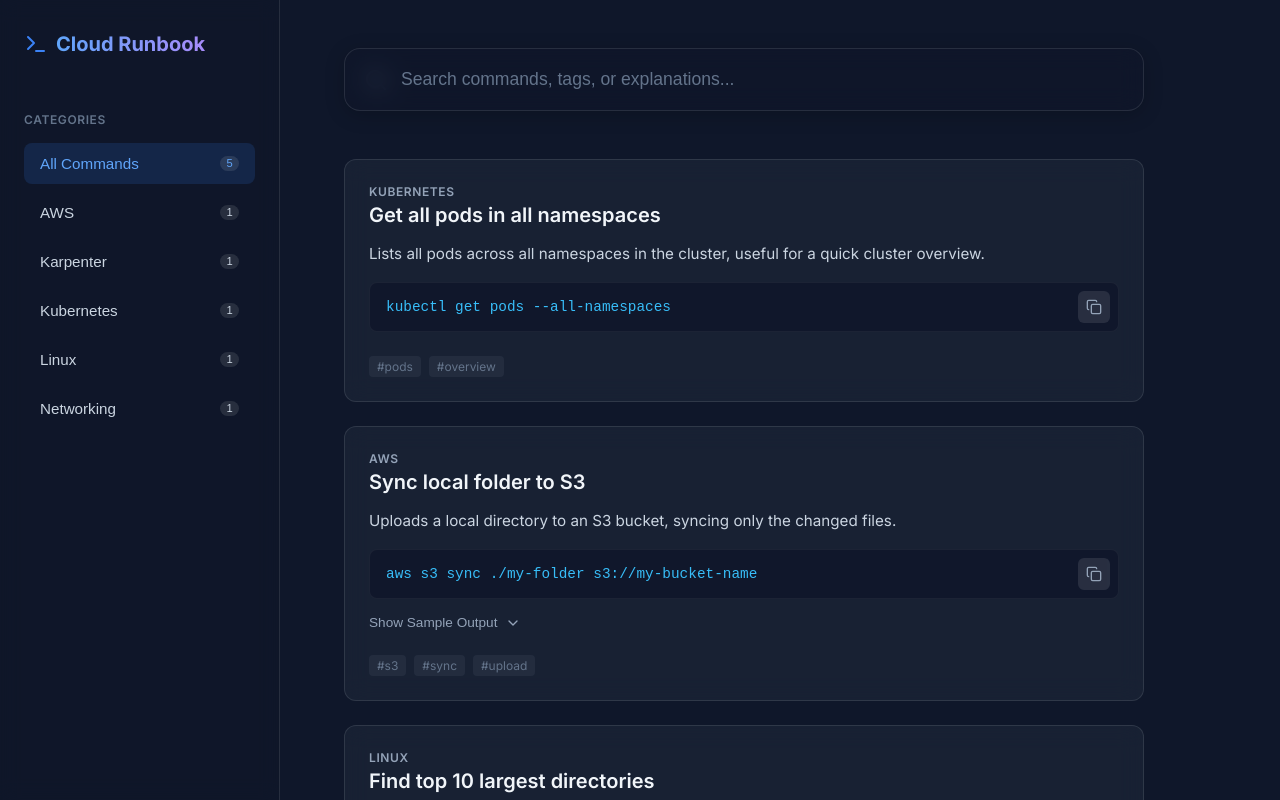
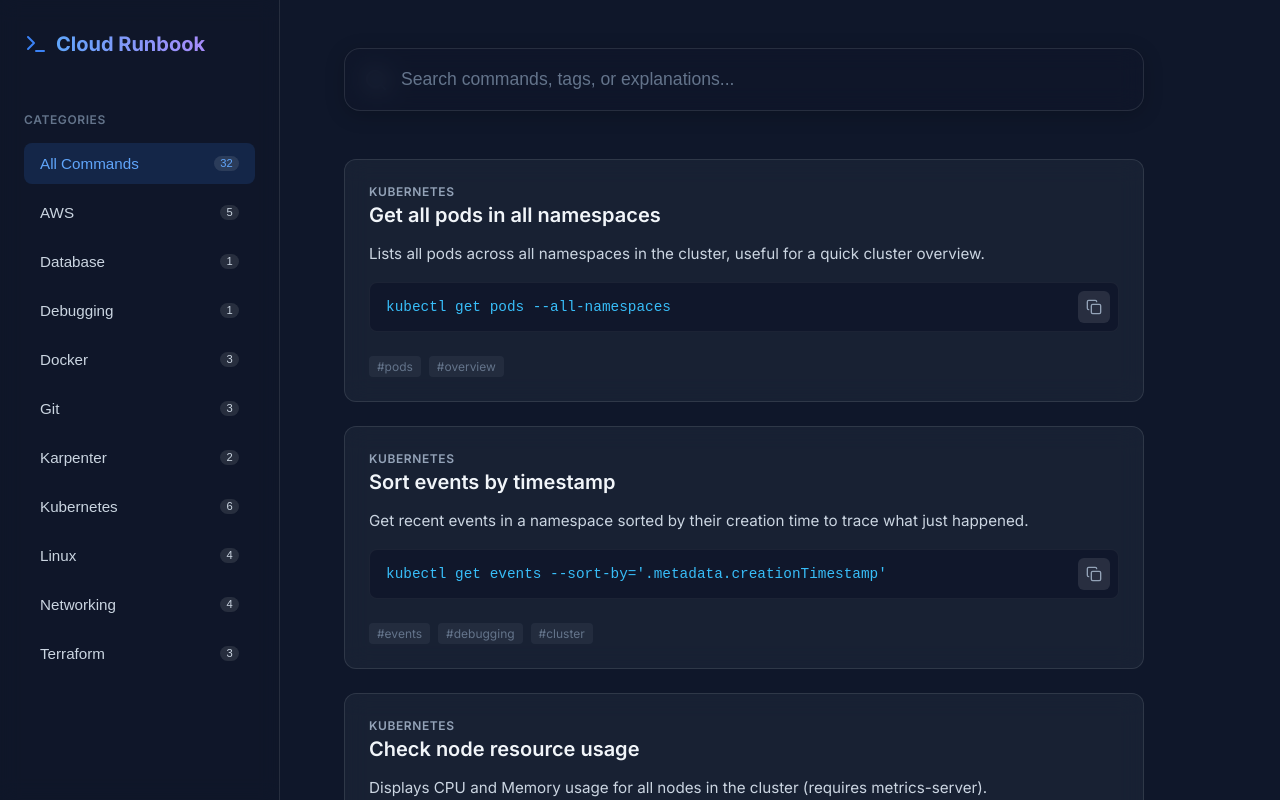
Before and after one commit to v-yash/yv-personal-cloud-runbook, a Next.js app: page / in a window 1280 px wide. Shown: the top 800 px of the page. Built offline with nearby package versions, Linux system fonts and the light colour scheme.

Commit message:
feat: Upgrade 3D visuals and add massive command library

```diff
--- a/src/components/Background3D.tsx
+++ b/src/components/Background3D.tsx
@@ -1,29 +1,45 @@
 "use client";
 import { Canvas, useFrame } from "@react-three/fiber";
-import { Stars } from "@react-three/drei";
+import { Stars, Float, Icosahedron, MeshDistortMaterial } from "@react-three/drei";
 import { useRef } from "react";
 import * as THREE from "three";
 
-function RotatingStars() {
-  const ref = useRef<THREE.Group>(null);
-  useFrame((state, delta) => {
-    if (ref.current) {
-      ref.current.rotation.x -= delta / 20;
-      ref.current.rotation.y -= delta / 30;
-    }
-  });
-  return (
-    <group ref={ref}>
-      <Stars radius={100} depth={50} count={3000} factor={4} saturation={0} fade speed={1} />
-    </group>
-  );
-}
-
 export default function Background3D() {
   return (
-    <div style={{ position: "fixed", top: 0, left: 0, width: "100vw", height: "100vh", zIndex: -1, background: "radial-gradient(circle at center, #1e293b 0%, #0f172a 100%)" }}>
-      <Canvas camera={{ position: [0, 0, 1] }}>
-        <RotatingStars />
+    <div style={{
+      position: "fixed",
+      top: 0,
+      left: 0,
+      width: "100vw",
+      height: "100vh",
+      zIndex: -1,
+      background: "radial-gradient(circle at center, #020617 0%, #000000 100%)"
+    }}>
+      <Canvas camera={{ position: [0, 0, 5] }}>
+        <ambientLight intensity={0.5} />
+        <directionalLight position={[10, 10, 5]} intensity={1} />
+
+        {/* Floating techy shapes */}
+        <Float speed={2} rotationIntensity={1.5} floatIntensity={2}>
+          <Icosahedron args={[1, 1]} position={[3, 1.5, -2]}>
+            <MeshDistortMaterial color="#3b82f6" attach="material" distort={0.4} speed={2} wireframe />
+          </Icosahedron>
+        </Float>
+
+        <Float speed={1.5} rotationIntensity={2} floatIntensity={1.5}>
+          <Icosahedron args={[0.8, 1]} position={[-4, -1, -3]}>
+            <MeshDistortMaterial color="#8b5cf6" attach="material" distort={0.3} speed={1.5} wireframe />
+          </Icosahedron>
+        </Float>
+
+        <Float speed={2.5} rotationIntensity={1} floatIntensity={2}>
+          <Icosahedron args={[0.5, 0]} position={[2, -2, -1]}>
+            <MeshDistortMaterial color="#06b6d4" attach="material" distort={0.5} speed={3} wireframe />
+          </Icosahedron>
+        </Float>
+
+        {/* Dynamic Starfield */}
+        <Stars radius={100} depth={50} count={5000} factor={4} saturation={0} fade speed={1.5} />
       </Canvas>
     </div>
   );
--- a/src/data/commands.ts
+++ b/src/data/commands.ts
@@ -1,4 +1,4 @@
-export type Category = "AWS" | "Linux" | "Networking" | "Kubernetes" | "Karpenter" | "Debugging" | "Docker" | "Git";
+export type Category = "AWS" | "Linux" | "Networking" | "Kubernetes" | "Karpenter" | "Debugging" | "Docker" | "Git" | "Terraform" | "Database";
 
 export interface CommandEntry {
   id: string;
@@ -11,8 +11,9 @@
 }
 
 export const commands: CommandEntry[] = [
+  // KUBERNETES
   {
-    id: "k8s-get-pods",
+    id: "k8s-get-pods-all",
     category: "Kubernetes",
     title: "Get all pods in all namespaces",
     description: "Lists all pods across all namespaces in the cluster, useful for a quick cluster overview.",
@@ -20,14 +21,109 @@
     tags: ["pods", "overview"]
   },
   {
+    id: "k8s-events-sort",
+    category: "Kubernetes",
+    title: "Sort events by timestamp",
+    description: "Get recent events in a namespace sorted by their creation time to trace what just happened.",
+    command: "kubectl get events --sort-by='.metadata.creationTimestamp'",
+    tags: ["events", "debugging", "cluster"]
+  },
+  {
+    id: "k8s-top-nodes",
+    category: "Kubernetes",
+    title: "Check node resource usage",
+    description: "Displays CPU and Memory usage for all nodes in the cluster (requires metrics-server).",
+    command: "kubectl top nodes",
+    sampleOutput: "NAME      CPU(cores)   CPU%   MEMORY(bytes)   MEMORY%\nnode-1    100m         5%     1200Mi          15%",
+    tags: ["metrics", "nodes", "performance"]
+  },
+  {
+    id: "k8s-force-delete-pod",
+    category: "Kubernetes",
+    title: "Force delete a stuck pod",
+    description: "Bypasses graceful termination to immediately kill a pod stuck in Terminating state.",
+    command: "kubectl delete pod <pod-name> --grace-period=0 --force",
+    tags: ["pods", "stuck", "delete"]
+  },
+  {
+    id: "k8s-port-forward",
+    category: "Kubernetes",
+    title: "Port forward to a service",
+    description: "Forwards a local port to a port on a Kubernetes service for local debugging.",
+    command: "kubectl port-forward svc/<service-name> 8080:80",
+    tags: ["network", "debug", "service"]
+  },
+  {
+    id: "k8s-decode-secret",
+    category: "Kubernetes",
+    title: "Decode a base64 Kubernetes secret",
+    description: "Fetches a secret and decodes its base64 payload instantly in the terminal.",
+    command: "kubectl get secret <secret-name> -o jsonpath='{.data.<key>}' | base64 --decode",
+    tags: ["security", "secrets", "base64"]
+  },
+
+  // KARPENTER
+  {
+    id: "karpenter-logs",
+    category: "Karpenter",
+    title: "View Karpenter Controller Logs",
+    description: "Tails the logs of the Karpenter controller pod to debug provisioning issues.",
+    command: "kubectl logs -f -n karpenter -l app.kubernetes.io/name=karpenter",
+    tags: ["logs", "debugging", "provisioning"]
+  },
+  {
+    id: "karpenter-nodeclaims",
+    category: "Karpenter",
+    title: "List Karpenter NodeClaims",
+    description: "Shows all NodeClaims provisioned by Karpenter and their current status.",
+    command: "kubectl get nodeclaims",
+    tags: ["nodes", "claims", "autoscaling"]
+  },
+
+  // AWS
+  {
     id: "aws-s3-sync",
     category: "AWS",
     title: "Sync local folder to S3",
     description: "Uploads a local directory to an S3 bucket, syncing only the changed files.",
     command: "aws s3 sync ./my-folder s3://my-bucket-name",
-    sampleOutput: "upload: ./my-folder/file.txt to s3://my-bucket-name/file.txt",
     tags: ["s3", "sync", "upload"]
   },
+  {
+    id: "aws-s3-empty-bucket",
+    category: "AWS",
+    title: "Force empty an S3 bucket",
+    description: "Recursively deletes all objects in an S3 bucket (use with extreme caution).",
+    command: "aws s3 rm s3://my-bucket-name --recursive",
+    tags: ["s3", "delete", "cleanup"]
+  },
+  {
+    id: "aws-ec2-describe",
+    category: "AWS",
+    title: "List all running EC2 instances",
+    description: "Returns the Instance ID, Type, and State of all running EC2 instances.",
+    command: "aws ec2 describe-instances --filters \"Name=instance-state-name,Values=running\" --query \"Reservations[*].Instances[*].[InstanceId,InstanceType,State.Name]\" --output table",
+    tags: ["ec2", "instances", "inventory"]
+  },
+  {
+    id: "aws-sts-caller",
+    category: "AWS",
+    title: "Check current AWS identity",
+    description: "Verifies which AWS IAM user or role you are currently authenticated as.",
+    command: "aws sts get-caller-identity",
+    sampleOutput: "{\n    \"UserId\": \"AROA...\",\n    \"Account\": \"123456789012\",\n    \"Arn\": \"arn:aws:iam::123456789012:user/yash\"\n}",
+    tags: ["iam", "auth", "sts"]
+  },
+  {
+    id: "aws-eks-kubeconfig",
+    category: "AWS",
+    title: "Update EKS kubeconfig",
+    description: "Generates or updates your kubeconfig file to allow kubectl access to an EKS cluster.",
+    command: "aws eks update-kubeconfig --region <region> --name <cluster-name>",
+    tags: ["eks", "kubernetes", "auth"]
+  },
+
+  // LINUX
   {
     id: "linux-find-large",
     category: "Linux",
@@ -38,20 +134,159 @@
     tags: ["disk", "storage", "du"]
   },
   {
-    id: "karpenter-logs",
-    category: "Karpenter",
-    title: "View Karpenter Controller Logs",
-    description: "Tails the logs of the Karpenter controller pod to debug provisioning issues.",
-    command: "kubectl logs -f -n karpenter -l app.kubernetes.io/name=karpenter",
-    tags: ["logs", "debugging", "provisioning"]
+    id: "linux-find-large-files",
+    category: "Linux",
+    title: "Find files larger than 100MB",
+    description: "Searches the entire filesystem for files exceeding 100MB in size.",
+    command: "find / -type f -size +100M -exec ls -lh {} \\; | awk '{ print $9 \": \" $5 }'",
+    tags: ["disk", "files", "find"]
   },
+  {
+    id: "linux-systemd-logs",
+    category: "Linux",
+    title: "Tail systemd service logs",
+    description: "Follows the journalctl logs for a specific systemd service in real-time.",
+    command: "journalctl -u <service-name> -f",
+    tags: ["logs", "systemd", "services"]
+  },
+  {
+    id: "linux-kill-port",
+    category: "Linux",
+    title: "Kill process occupying a port",
+    description: "Finds the PID of the process using a specific port and forcefully kills it.",
+    command: "kill -9 $(lsof -t -i:<port_number>)",
+    tags: ["process", "port", "kill"]
+  },
+
+  // NETWORKING
   {
     id: "linux-netstat",
     category: "Networking",
-    title: "List listening ports",
-    description: "Shows all active listening ports and their associated process IDs on a Linux machine.",
+    title: "List active listening ports",
+    description: "Shows all active TCP/UDP listening ports and their associated process IDs.",
     command: "sudo netstat -tulnp",
     sampleOutput: "tcp        0      0 0.0.0.0:22              0.0.0.0:*               LISTEN      890/sshd",
     tags: ["ports", "network", "listening"]
+  },
+  {
+    id: "net-curl-headers",
+    category: "Networking",
+    title: "Fetch HTTP headers only",
+    description: "Uses curl to fetch and display only the HTTP response headers (useful for debugging CORS/Cache).",
+    command: "curl -I https://example.com",
+    tags: ["http", "curl", "headers"]
+  },
+  {
+    id: "net-dns-trace",
+    category: "Networking",
+    title: "Trace DNS resolution path",
+    description: "Follows the DNS delegation path from root servers down to the authoritative nameserver.",
+    command: "dig +trace <domain>",
+    tags: ["dns", "dig", "troubleshooting"]
+  },
+  {
+    id: "net-test-port",
+    category: "Networking",
+    title: "Test TCP port connectivity",
+    description: "Uses netcat to check if a remote TCP port is open and reachable.",
+    command: "nc -vz <hostname> <port>",
+    sampleOutput: "Connection to example.com port 443 [tcp/https] succeeded!",
+    tags: ["tcp", "connectivity", "nc"]
+  },
+
+  // DOCKER
+  {
+    id: "docker-clean-all",
+    category: "Docker",
+    title: "Nuke all Docker resources",
+    description: "Stops all containers and removes all containers, images, volumes, and networks.",
+    command: "docker stop $(docker ps -aq) && docker system prune -a --volumes -f",
+    tags: ["cleanup", "nuke", "prune"]
+  },
+  {
+    id: "docker-shell",
+    category: "Docker",
+    title: "Open shell in running container",
+    description: "Executes an interactive bash shell inside a running container.",
+    command: "docker exec -it <container-id> /bin/bash",
+    tags: ["exec", "shell", "interactive"]
+  },
+  {
+    id: "docker-stats",
+    category: "Docker",
+    title: "Live container metrics",
+    description: "Shows a live stream of CPU, memory, and network usage for all running containers.",
+    command: "docker stats",
+    tags: ["metrics", "performance", "cpu"]
+  },
+
+  // GIT
+  {
+    id: "git-undo-commit",
+    category: "Git",
+    title: "Undo last commit (keep changes)",
+    description: "Removes the last commit from history but keeps the modified files in your working directory.",
+    command: "git reset HEAD~1",
+    tags: ["undo", "reset", "commit"]
+  },
+  {
+    id: "git-force-pull",
+    category: "Git",
+    title: "Force overwrite local branch",
+    description: "Discards all local changes and commits, forcing your local branch to perfectly match the remote.",
+    command: "git fetch --all && git reset --hard origin/<branch-name>",
+    tags: ["force", "pull", "reset"]
+  },
+  {
+    id: "git-clean-branches",
+    category: "Git",
+    title: "Delete merged local branches",
+    description: "Finds all branches that have already been merged into main and deletes them locally.",
+    command: "git branch --merged | egrep -v \"(^\\*|main|master)\" | xargs git branch -d",
+    tags: ["cleanup", "branches", "maintenance"]
+  },
+
+  // TERRAFORM
+  {
+    id: "tf-plan-out",
+    category: "Terraform",
+    title: "Generate and save a plan",
+    description: "Generates an execution plan and saves it to a file for review before applying.",
+    command: "terraform plan -out=tfplan",
+    tags: ["plan", "review"]
+  },
+  {
+    id: "tf-apply-auto",
+    category: "Terraform",
+    title: "Apply without confirmation",
+    description: "Applies changes automatically without prompting for a 'yes' (useful in CI/CD).",
+    command: "terraform apply -auto-approve",
+    tags: ["apply", "ci-cd", "automation"]
+  },
+  {
+    id: "tf-import",
+    category: "Terraform",
+    title: "Import existing resource",
+    description: "Brings an existing cloud resource under Terraform state management.",
+    command: "terraform import aws_instance.my_server i-1234567890abcdef0",
+    tags: ["import", "state", "migration"]
+  },
+
+  // DATABASE / DEBUGGING
+  {
+    id: "db-pg-dump",
+    category: "Database",
+    title: "Backup PostgreSQL database",
+    description: "Creates a logical backup of a PostgreSQL database to a local file.",
+    command: "pg_dump -U <username> -h <host> -d <database_name> > backup.sql",
+    tags: ["postgres", "backup", "dump"]
+  },
+  {
+    id: "debug-strace",
+    category: "Debugging",
+    title: "Trace system calls of a process",
+    description: "Attaches to a running PID and prints out all system calls it makes (crucial for deep debugging).",
+    command: "strace -p <pid>",
+    tags: ["strace", "syscalls", "advanced"]
   }
 ];
```
